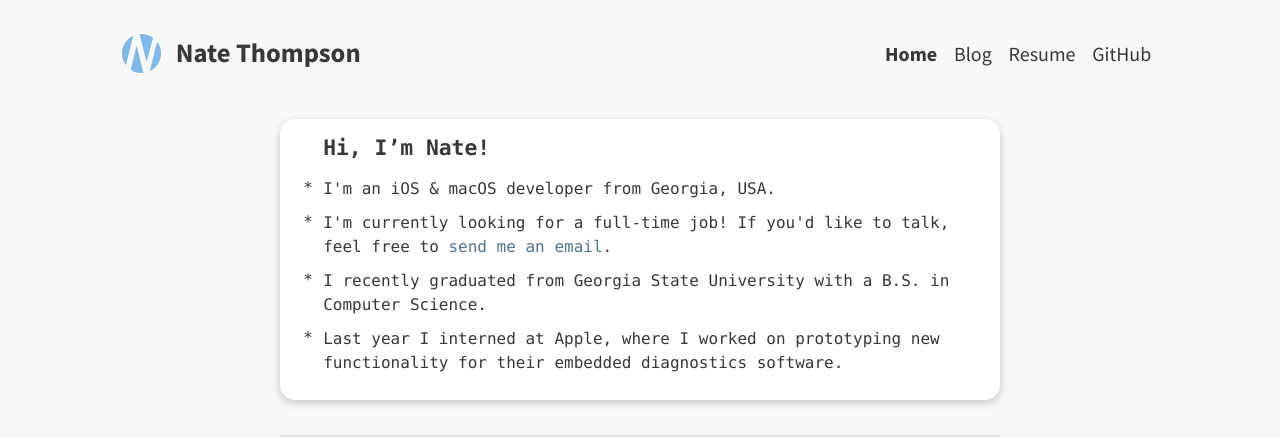
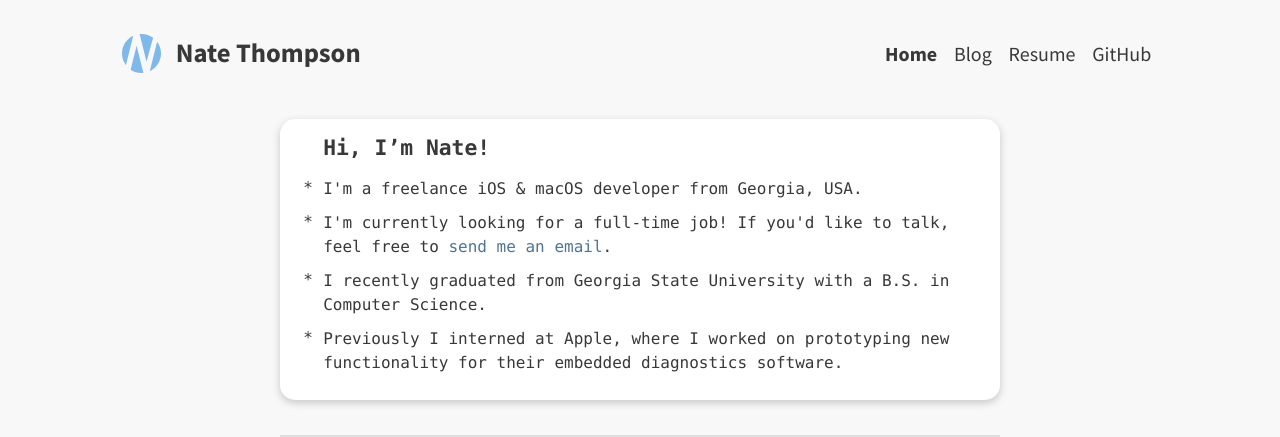
Before and after one commit to thompsonate/natethompson.io, a Jekyll site: the page built from index.html, in a window 1280 px wide. Shown: the top 437 px of the page. Built offline with Jekyll 4.4.1, drawn with Linux system fonts in a browser that asks for light colours.

Commit message:
update bio

```diff
--- a/index.html
+++ b/index.html
@@ -8,10 +8,10 @@ nav_order: 1
   <section class="bio card">
     <h1>Hi, I’m Nate!</h1>
     <ul>
-      <li>I'm an iOS & macOS developer from Georgia, USA.</li>
+      <li>I'm a freelance iOS & macOS developer from Georgia, USA.</li>
       <li>I'm currently looking for a full-time job! If you'd like to talk, feel free to <a href="mailto:{{ site.theme_settings.email_address }}">send me an email</a>.</li>
       <li>I recently graduated from Georgia State University with a B.S. in Computer Science.</li>
-      <li>Last year I interned at Apple, where I worked on prototyping new functionality for their embedded diagnostics software.</li>
+      <li>Previously I interned at Apple, where I worked on prototyping new functionality for their embedded diagnostics software.</li>
     </ul>
   </section>
 
```
